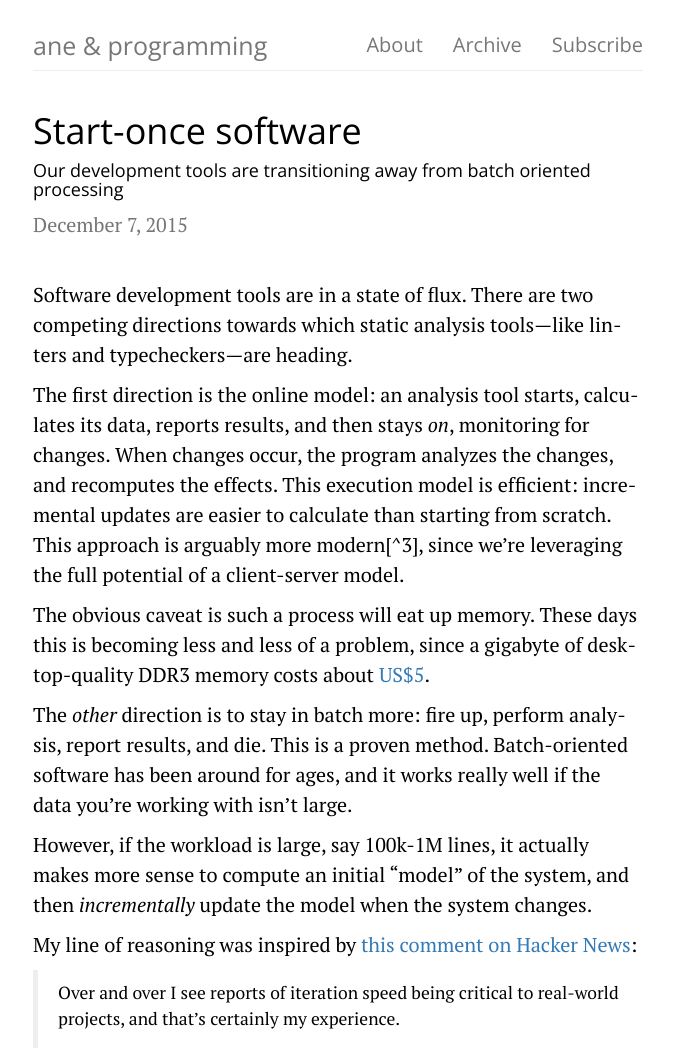
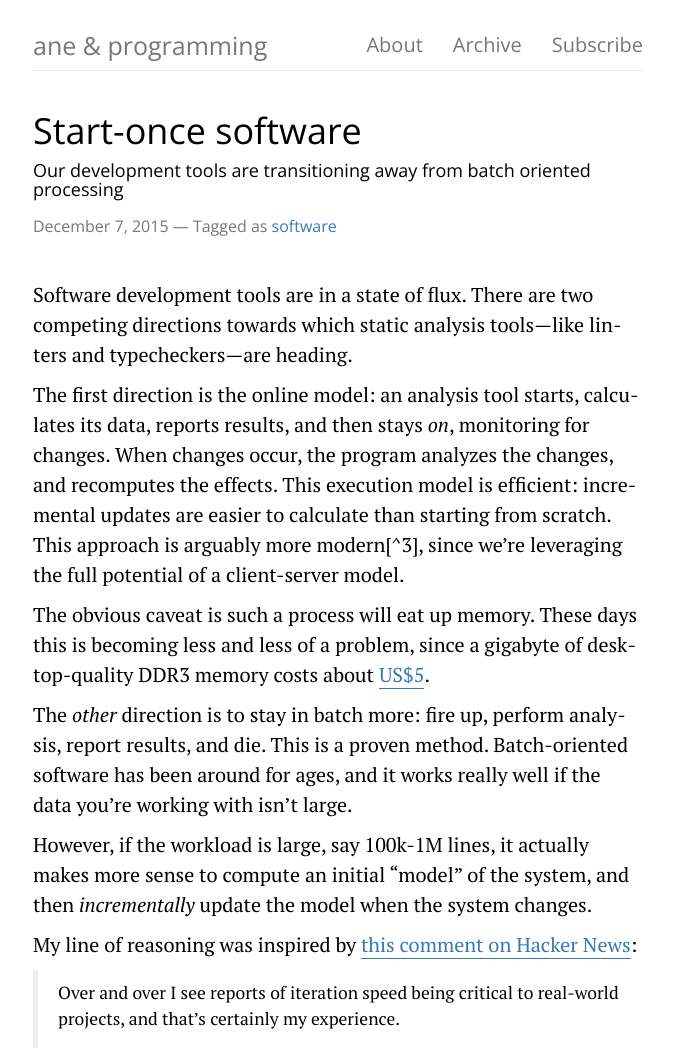
Before and after one commit to ane/ane.github.io, a Jekyll site: the page built from _posts/2015-12-07-start-once-software.md, in a window 1280 px wide. Shown: the top 1048 px of the page, without its empty margins (302-975 px from the left). Built offline with Jekyll 4.4.1, drawn with Linux system fonts in a browser that asks for light colours; nearby versions of some CDN libraries; Markdown is read by kramdown in place of the engine named in the settings; comment, search, counter and statistics services are not loaded.

Commit message:
Some layout ideas

```diff
--- a/_layouts/post-toc.html
+++ b/_layouts/post-toc.html
@@ -32,7 +32,7 @@ js:
     </div>
     <div class="row">
         <div class="col-md-3">
-            <div id="toc-container">
+            <div id="toc-container" class="hidden-xs">
                 <div id="toc"></div>
             </div>
         </div>
@@ -45,6 +45,10 @@ js:
                 Tags: {% for tag in page.tags %} <code><a href="/tags/{{ tag }}">{{ tag }}</a></code> {% endfor %}
             </p>
 
+            <!-- Disqus comments -->
+            {% if page.disqus %}
+            {% include disqus.html %}
+            {% endif %}
         </div>
     </div>
 </div>
--- a/_layouts/post.html
+++ b/_layouts/post.html
@@ -9,15 +9,16 @@ post_class: post-template
 <div class="container-fluid">
     <div class="row">
         <div class="col-md-6 col-md-offset-3">
-            <header class="post-header">
+            <header>
                 <h1>{{ page.title }}</h1>
                 {% if page.summary %}
                 <h4>{{ page.summary }}</h4>
                 {% endif %}
                 <section class="text-muted">
                     <p>
-                        <time class="text-muted" datetime="{{ page.date | date:"%Y-%m-%d" }}">
+                        <time class="post-meta text-muted" datetime="{{ page.date | date:"%Y-%m-%d" }}">
                             {{ page.date | date: "%B %-d, %Y" }}
+                            &mdash; Tagged as {% for tag in page.tags %}<a href="/tags/{{ tag }}">{{ tag }}</a>{% unless forloop.last %}, {% endunless %}{% endfor %}
                         </time>
                     </p>
                     {% if page.categories.size > 0 %}
@@ -33,9 +34,6 @@ post_class: post-template
                 {{content}}
             </article>
             <hr/>
-            <p>
-                Tags: {% for tag in page.tags %} <code><a href="/tags/{{ tag }}">{{ tag }}</a></code> {% endfor %}
-            </p>
 
 
             <footer class="post-footer">
--- a/assets/override.css
+++ b/assets/override.css
@@ -29,6 +29,11 @@ nav#topnav {
     border: 0;
     background-color: #fff;
     margin: 1em -15px -1em -15px;
+}
+
+.post-meta {
+    font-family: "Open Sans", "Helvetica Neue", "Helvetica", sans-serif;
+    font-size: 80%;
 }
 
 .navbar-brand {
@@ -115,3 +120,13 @@ article.post + article.post {
 .full-size .share-icon {
     font-size: 30px;
 }
+
+article a {
+    border-bottom: 1px solid #337ab7;
+}
+
+article a:hover {
+    text-decoration: none;
+    background-color: #337ab7;
+    color: white;
+}
```
Also changed, not shown: _drafts/running-guile-in-rust.md (+0 -1 lines), archive.html (+7 -3 lines).
